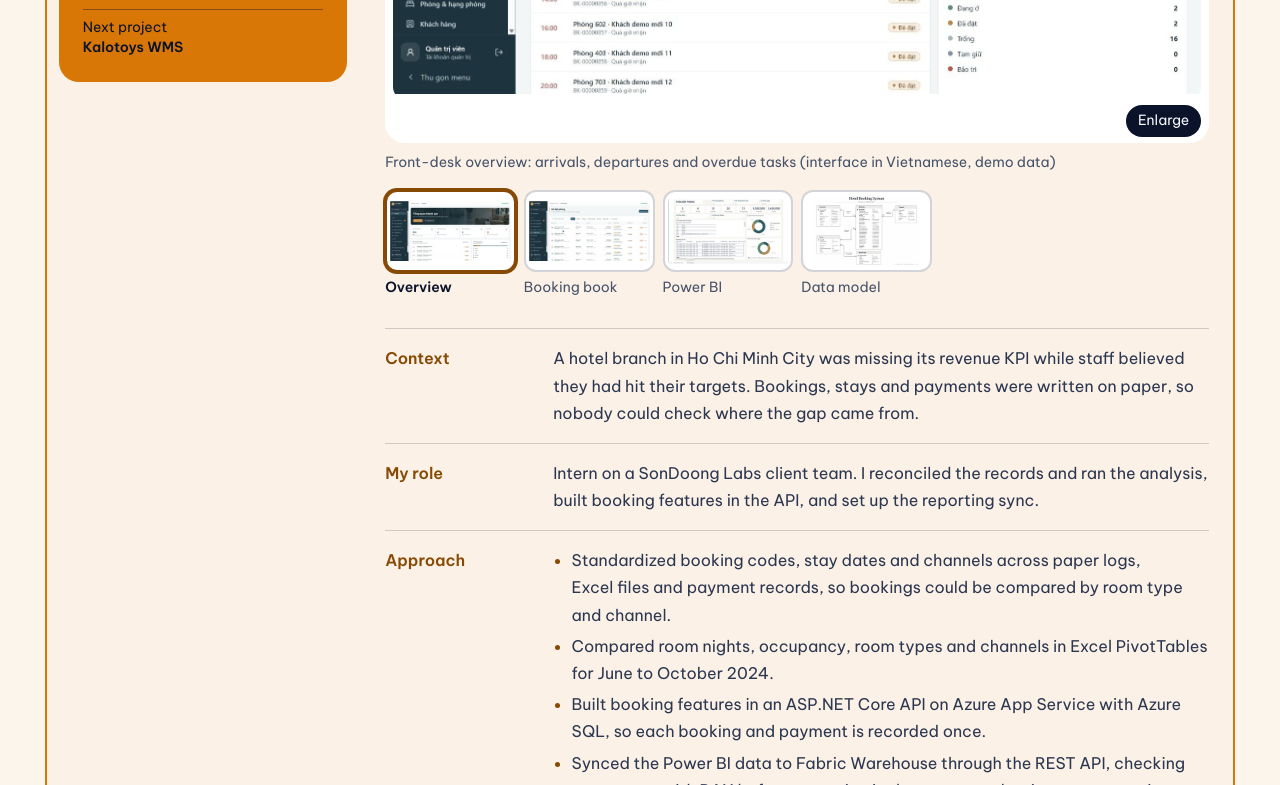
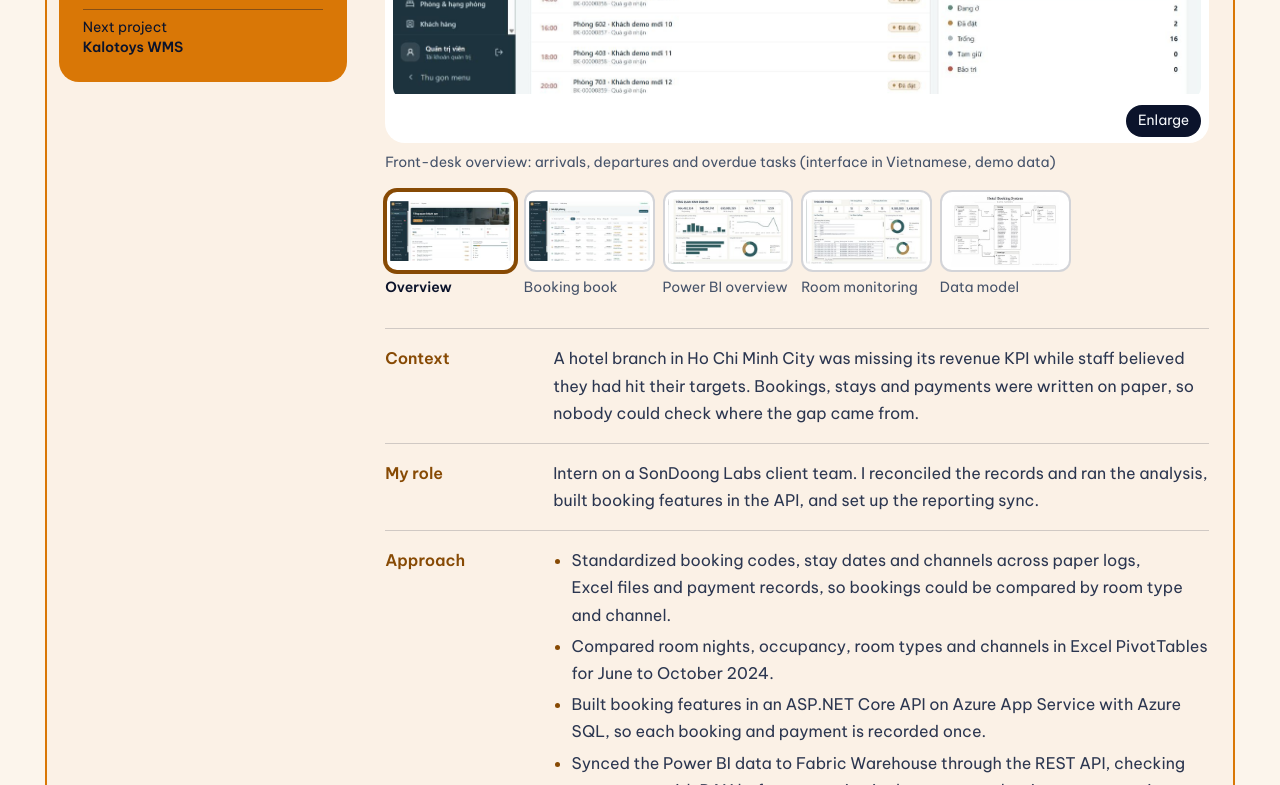
Before and after one commit to MPGranji/MPGranji.github.io, a plain HTML site: page portfolio/index.html in a window 1280 px wide. Shown: the part 11215-12000 px from the top of the page. Drawn offline with nearby package versions, Linux system fonts and the light colour scheme.

Commit message:
Add the Hotel Power BI business overview page to the gallery

```diff
--- a/portfolio/index.html
+++ b/portfolio/index.html
@@ -356,7 +356,8 @@
                 <div class="thumbs">
                   <button type="button" aria-pressed="true" data-src="../assets/img/hotel-overview.jpg" data-caption="Front-desk overview: arrivals, departures and overdue tasks (interface in Vietnamese, demo data)"><img src="../assets/thumb/hotel-overview.jpg" width="320" height="200" loading="lazy" alt="">Overview</button>
                   <button type="button" aria-pressed="false" data-src="../assets/img/hotel-bookings.jpg" data-caption="The paper booking book as a searchable screen (demo data)"><img src="../assets/thumb/hotel-bookings.jpg" width="320" height="200" loading="lazy" alt="">Booking book</button>
-                  <button type="button" aria-pressed="false" data-src="../assets/img/hotel-monitor.jpg" data-caption="Embedded Power BI room monitoring (demo data)"><img src="../assets/thumb/hotel-monitor.jpg" width="320" height="200" loading="lazy" alt="">Power BI</button>
+                  <button type="button" aria-pressed="false" data-src="../assets/img/hotel-business.jpg" data-caption="Power BI business overview: booking value, room revenue, occupancy, revenue by room type and channel (interface in Vietnamese, demo data)"><img src="../assets/thumb/hotel-business.jpg" width="320" height="200" loading="lazy" alt="">Power BI overview</button>
+                  <button type="button" aria-pressed="false" data-src="../assets/img/hotel-monitor.jpg" data-caption="Power BI room monitoring: room status, upcoming bookings and payments by day (interface in Vietnamese, demo data)"><img src="../assets/thumb/hotel-monitor.jpg" width="320" height="200" loading="lazy" alt="">Room monitoring</button>
                   <button type="button" aria-pressed="false" data-src="../assets/img/hotel-model.jpg" data-caption="Each booking links one guest, one room and one channel"><img src="../assets/thumb/hotel-model.jpg" width="320" height="200" loading="lazy" alt="">Data model</button>
                 </div>
             </figure>
```
Also changed, not shown: assets/img/hotel-business.jpg (added), assets/thumb/hotel-business.jpg (added).
